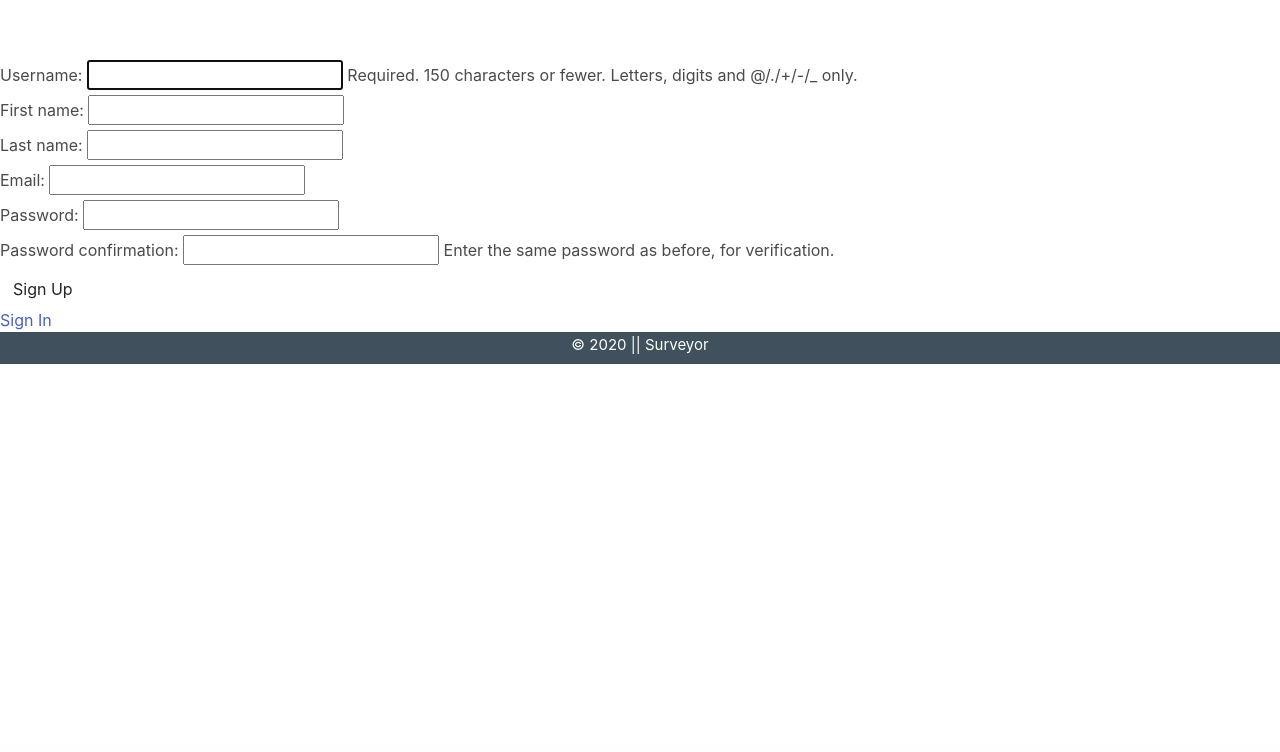
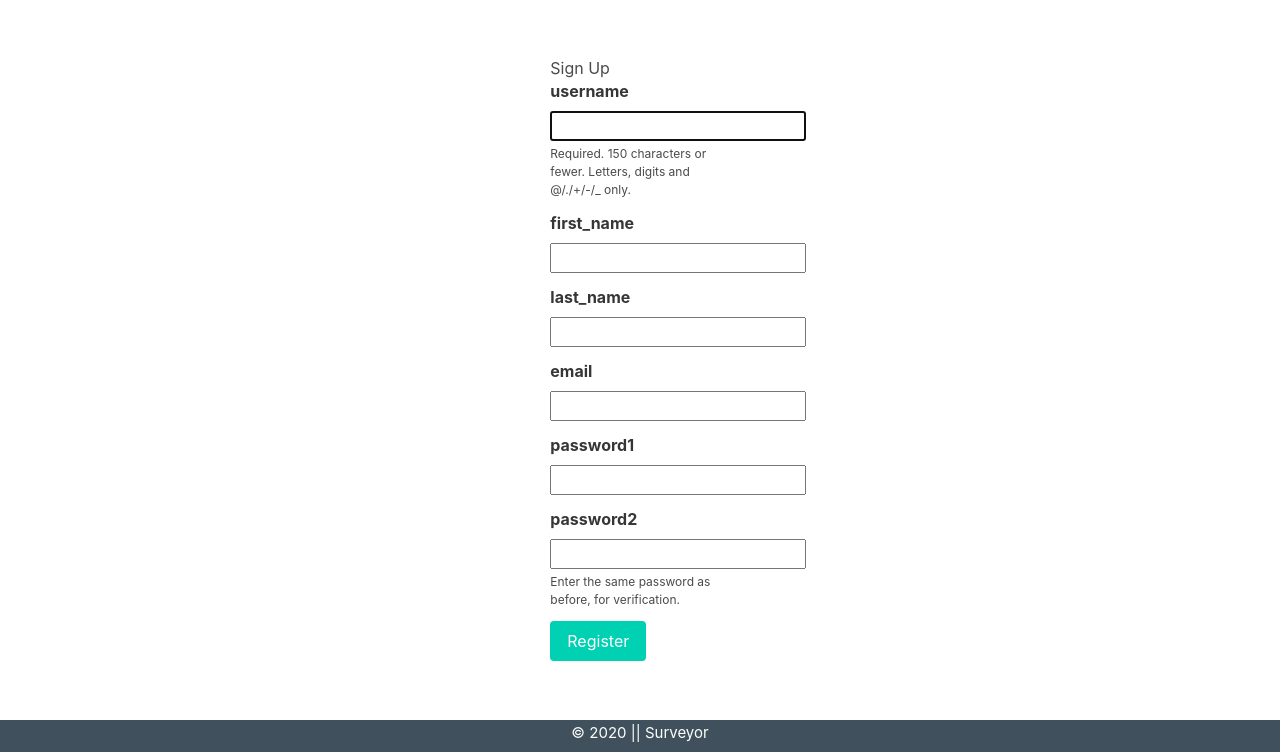
Before and after one commit to desertlp/wayfarer, a Django app: page /accounts/signup in a window 1280 px wide. Shown: the part 52-804 px from the top of the page. Before the commit the page ends 416 px from the top, so only its background shows below. Run offline with Django 3.2, Linux system fonts and the light colour scheme; some libraries are stand-ins or nearby versions.

Commit message:
Register form styled and displaying errors w/ invalid input.

```diff
--- a/main_app/forms.py
+++ b/main_app/forms.py
@@ -2,6 +2,7 @@ from django import forms
 from django.contrib.auth.models import User
 from django.contrib.auth.forms import UserCreationForm
 from .models import Profile
+from django.utils.translation import ugettext_lazy as _
 
 class SignUpForm(UserCreationForm):
     first_name = forms.CharField(max_length=30)
@@ -11,6 +12,7 @@ class SignUpForm(UserCreationForm):
     class Meta:
         model = User
         fields = ('username', 'first_name', 'last_name', 'email', 'password1', 'password2')
+
 
 class UserUpdateForm(forms.ModelForm):
     first_name = forms.CharField(max_length=30)
--- a/main_app/templates/registration/signup.html
+++ b/main_app/templates/registration/signup.html
@@ -1,7 +1,38 @@
 {% extends 'base.html' %}
 {% block content %}
 
-  <h1>Sign Up For Surveyor</h1>
+<section class="form-container">
+  <div class="columns is-mobile">
+    <div class="column is-half is-offset-one-quarter">
+      <h3 class="sign-up-header">Sign Up</h3>
+      <form action="{% url 'signup' %}" method="POST">
+        {% csrf_token %}
+        {% for non_field_error in form.non_field.errors %}
+          <p class="help is-danger">{{ non_field_error }}</p>
+        {% endfor %}
+        {% for field in form %}
+          <div class="field">
+            <label for="{{ field.id_for_label }}" class="label">{{ field.html_name }}</label>
+            {{ field }}
+            {% if field.help_text %}
+              <p class="help">{{ field.help_text }}</p>
+            {% endif %}
+            {% for error in field.errors %}
+              <p class="help is-danger">{{ error }}</p>
+            {% endfor %}
+          </div>
+        {% endfor %}
+        <button type="submit" class="button is-primary">Register</button>
+      </form>
+    </div>
+  </div>
+</section>
+
+{% endblock %}
+
+
+{% comment %}
+
 
 <form action="{% url 'signup' %}" method="POST">
   {% csrf_token %}
@@ -11,5 +42,4 @@
 
 <a href='#'>Sign In</a>
 
-
-{% endblock %}
+{% endcomment %}
```
Lines whose indentation alone changed are shown as unchanged.
